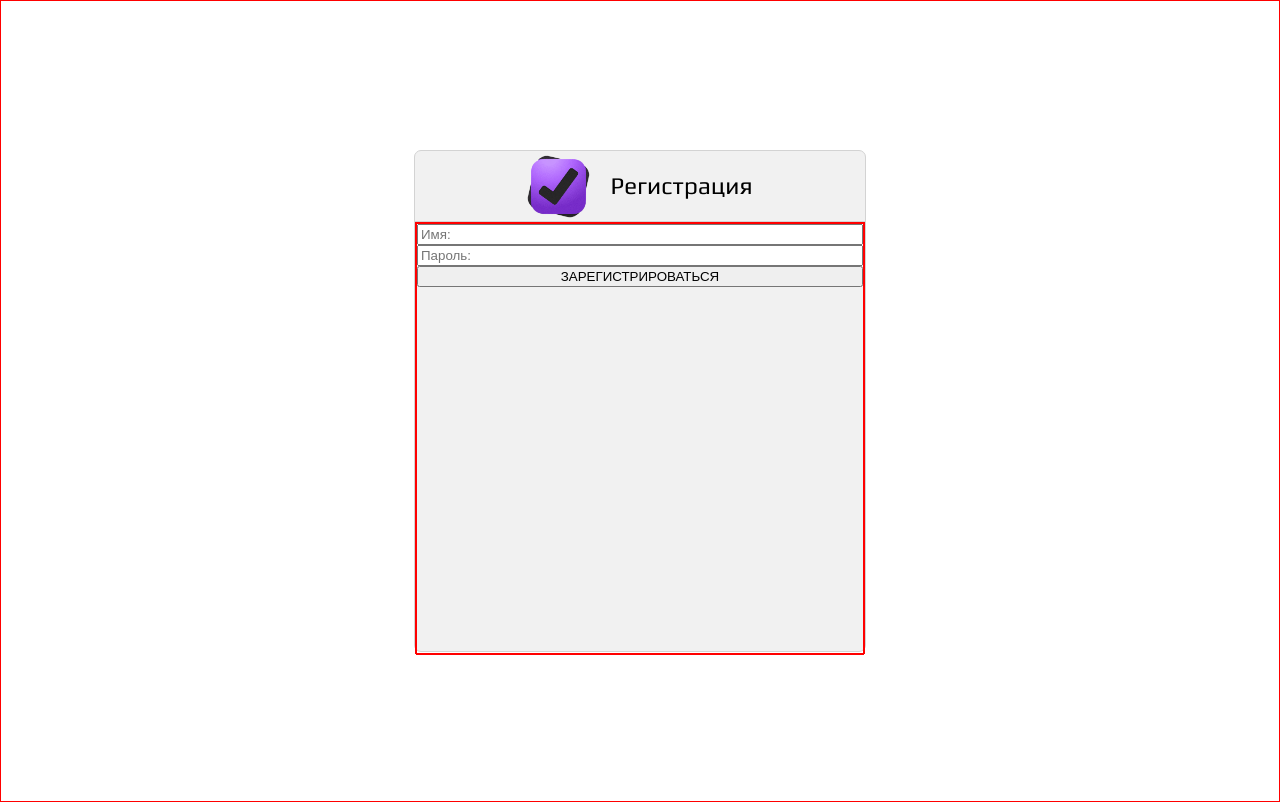
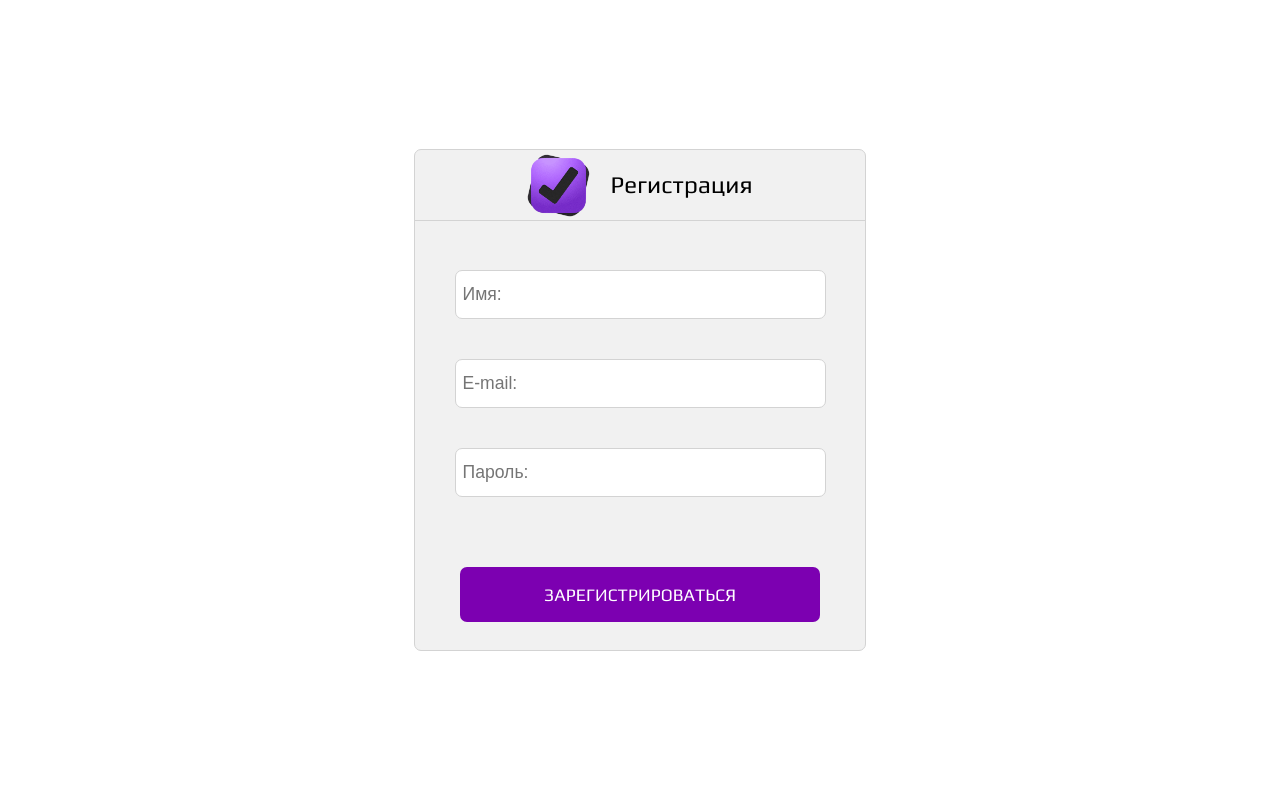
Before and after one commit to picpoint/todolist, a PHP site: page /registration.php in a window 1280 px wide. After the commit the page ends 651 px from the top, so only its background shows below. Run offline with PHP 8.4, Linux system fonts and the light colour scheme.

Commit message:
work with registration users

```diff
--- a/public/css/reg.css
+++ b/public/css/reg.css
@@ -1,5 +1,5 @@
 .reg__wrapper {
-    border: 1px solid red;
+    /*border: 1px solid red;*/
     display: flex;
     justify-content: center;
     align-items: center;
@@ -35,19 +35,44 @@
 }
 
 .reg__regblockbody {
-    border: 1px solid red;
+    /*border: 1px solid red;*/
     display: flex;
     height: 430px;
 }
 
 .reg__regblockbody form {
-    border: 1px solid red;
+    /*border: 1px solid red;*/
     display: flex;
     flex-direction: column;
+    justify-content: center;
+    align-items: center;
     width: 100%;
     height: 100%;
 }
 
 .reg__regblockbody form input {
+    border: 1px solid lightgray;
+    display: flex;
+    width: 80%;
+    height: 45px;
+    margin: 20px 0;
+    border-radius: 7px;
+    font-size: 1.1rem;
+    padding-left: 7px;
+}
 
+.reg__regblockbody form button {
+    border: none;
+    display: flex;
+    justify-content: center;
+    align-items: center;
+    width: 80%;
+    height: 55px;
+    margin-top: 50px;
+    background-color: #7c00b1;
+    font-size: 1.1rem;
+    font-family: Play-Regular;
+    color: white;
+    border-radius: 7px;
+    cursor: pointer;
 }
--- a/registration.php
+++ b/registration.php
@@ -7,3 +7,14 @@ $regPageTmp = __DIR__ . '/templates/registration.php';
 
 $regPage = new View($regPageTmp);
 $regPage->showPage();
+
+if (isset($_POST['regbtn'])) {
+    print_r($_POST);
+
+    if (empty($_POST['name']) || empty($_POST['email']) || empty($_POST['password'])) {
+        echo "Не все поля заполнены";
+    } else {
+        echo "сейчас зарегаем Вас....";
+    }
+
+}
--- a/templates/registration.php
+++ b/templates/registration.php
@@ -19,8 +19,9 @@
             <div class="reg__regblockbody">
                 <form action="#" method="post" name="regform">
                     <input type="text" name="username" placeholder="Имя:">
+                    <input type="email" name="email" placeholder="E-mail:">
                     <input type="password" name="password" placeholder="Пароль:">
-                    <button type="submit">ЗАРЕГИСТРИРОВАТЬСЯ</button>
+                    <button type="submit" name="regbtn">ЗАРЕГИСТРИРОВАТЬСЯ</button>
                 </form>
             </div>
         </div>
```
Also changed, not shown: classes/Registration.php (added, +17 -0 lines), classes/User.php (added, +27 -0 lines).
